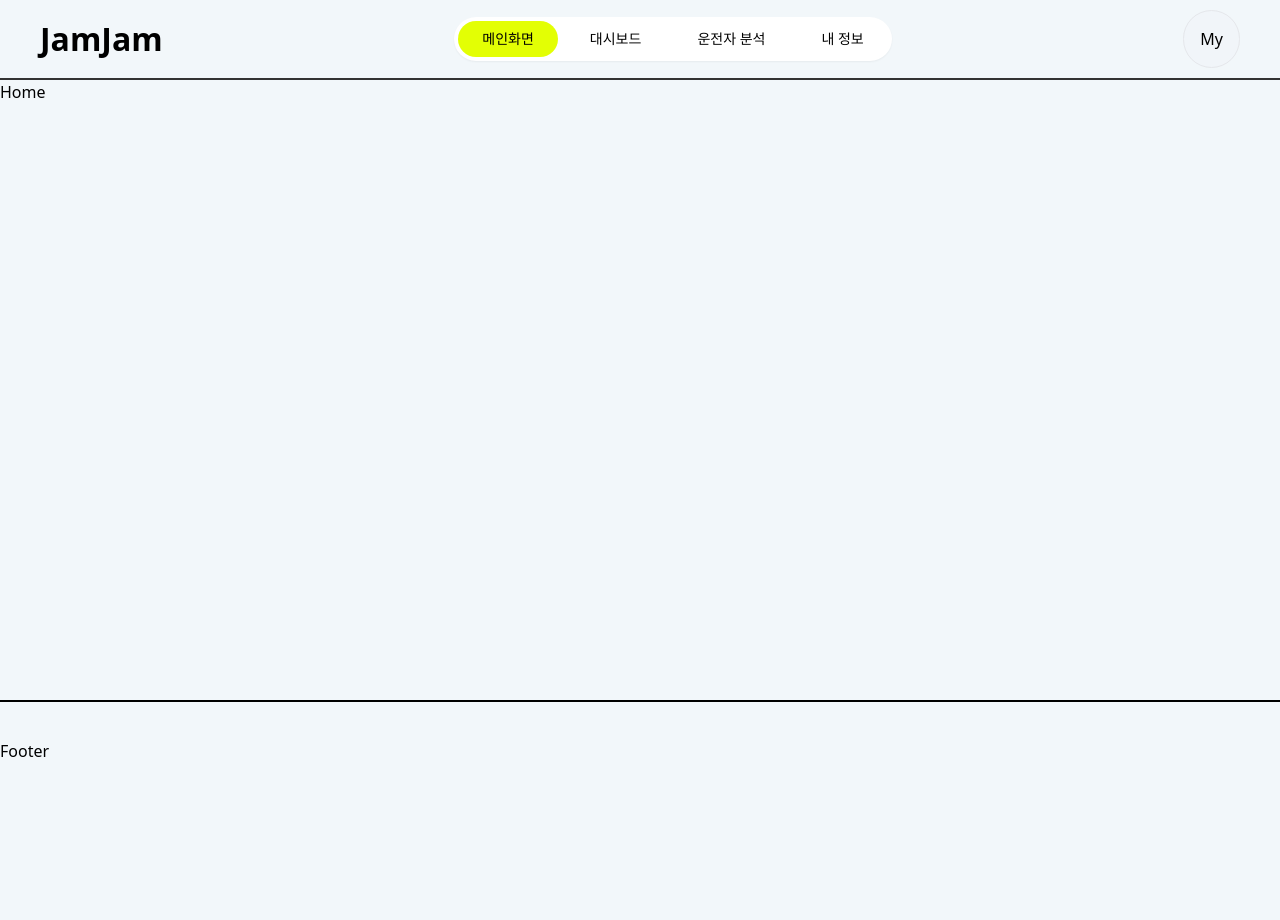
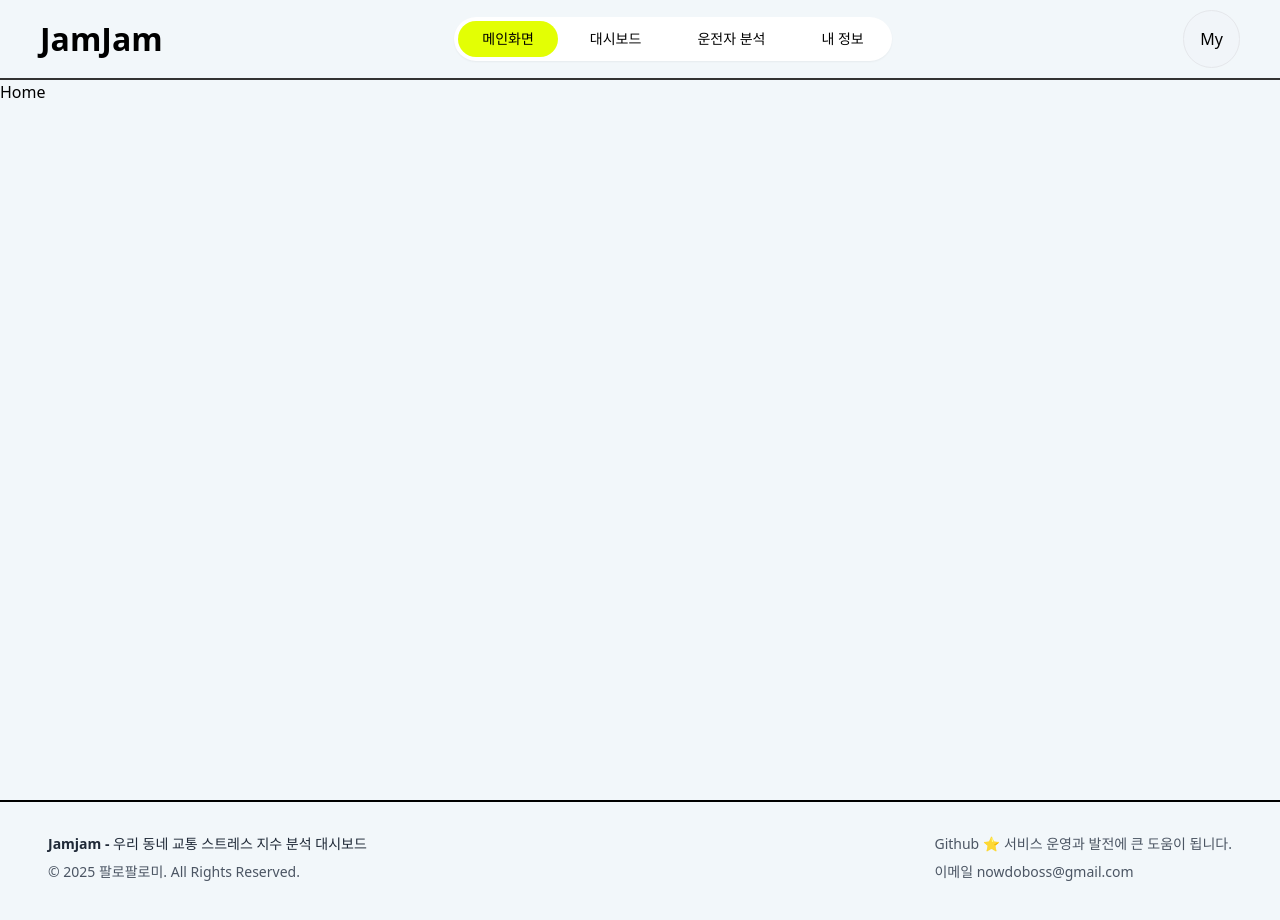
Before and after one commit to 8llow8llowMe/JamJamNow, a React (Vite) app in the folder FrontEnd/: page / in a window 1280 px wide. Before the commit the page ends 800 px from the top, so only its background shows below. Built offline with nearby package versions, Linux system fonts and the light colour scheme.

Commit message:
[FE] fix: footer 내용 수정

```diff
--- a/FrontEnd/src/components/common/Footer.tsx
+++ b/FrontEnd/src/components/common/Footer.tsx
@@ -1,7 +1,26 @@
 const Footer = () => {
   return (
-    <div className="w-full h-full flex items-center border-t-2 border-t-black">
-      Footer
+    <div className="border-t-2 border-t-black text-sm text-gray-600 px-12 py-8">
+      <div className="flex flex-col gap-4 sm:flex-row sm:justify-between">
+        <div className="space-y-2">
+          <p className="font-semibold text-gray-800">
+            Jamjam - 우리 동네 교통 스트레스 지수 분석 대시보드
+          </p>
+          <div className="flex gap-3">
+            <p>© 2025 팔로팔로미. All Rights Reserved.</p>
+          </div>
+        </div>
+        <div className="space-y-2 flex flex-col">
+          <a
+            href="https://github.com/8llow8llowMe/JamJamNow"
+            target="_blank"
+            rel="noopener noreferrer"
+          >
+            Github ⭐️ 서비스 운영과 발전에 큰 도움이 됩니다.
+          </a>
+          <a href="mailto:nowdoboss@gmail.com">이메일 nowdoboss@gmail.com</a>
+        </div>
+      </div>
     </div>
   );
 };
--- a/FrontEnd/src/router/DefaultLayout.tsx
+++ b/FrontEnd/src/router/DefaultLayout.tsx
@@ -9,10 +9,10 @@ export default function DefaultLayout() {
       <header className="mx-auto max-w-[1280px] h-[80px] justify-center fixed top-0 left-0 right-0 bg-[#f2f7fa] z-10">
         <Header />
       </header>
-      <main className="pt-[80px] h-[calc(100vh-100px)] overflow-auto">
+      <main className="pt-[80px] h-[calc(100vh)] overflow-auto">
         <Outlet />
       </main>
-      <footer className="h-[100px]">
+      <footer className="h-[120px]">
         <Footer />
       </footer>
     </div>
```
